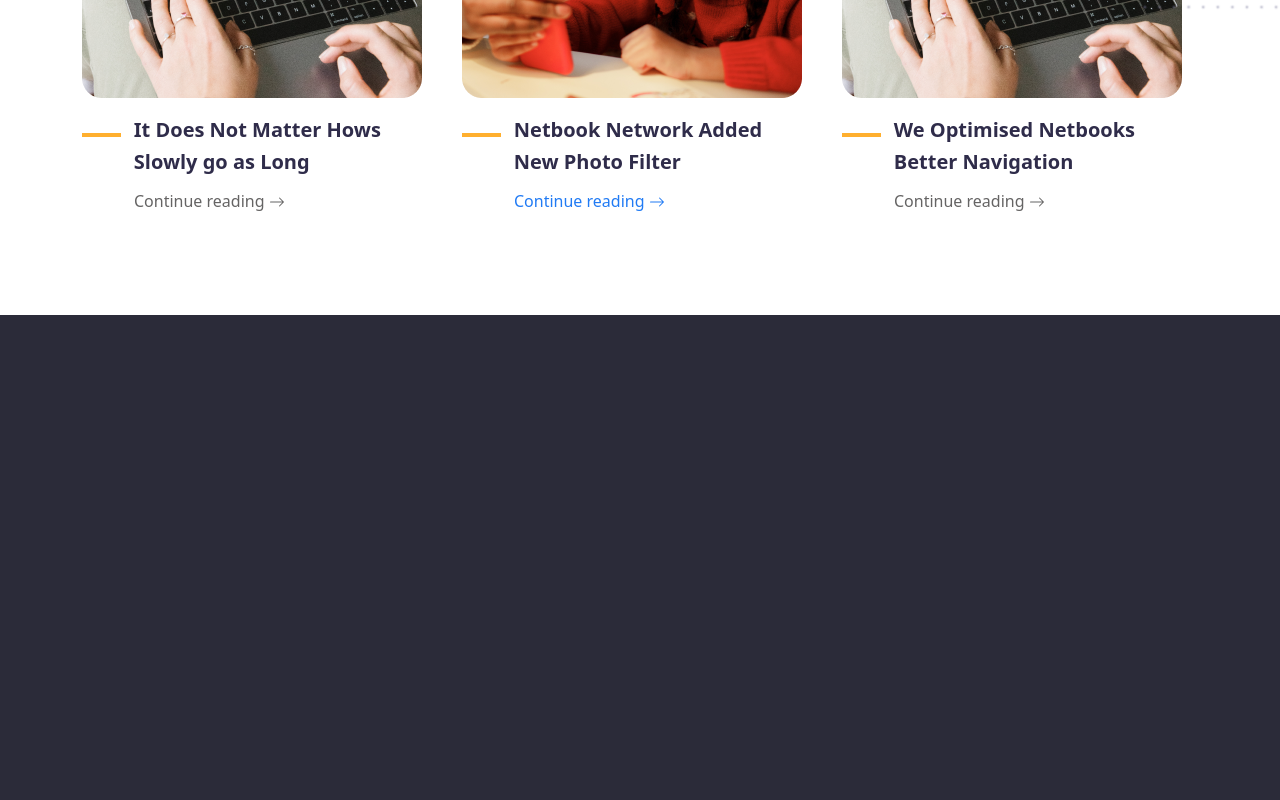
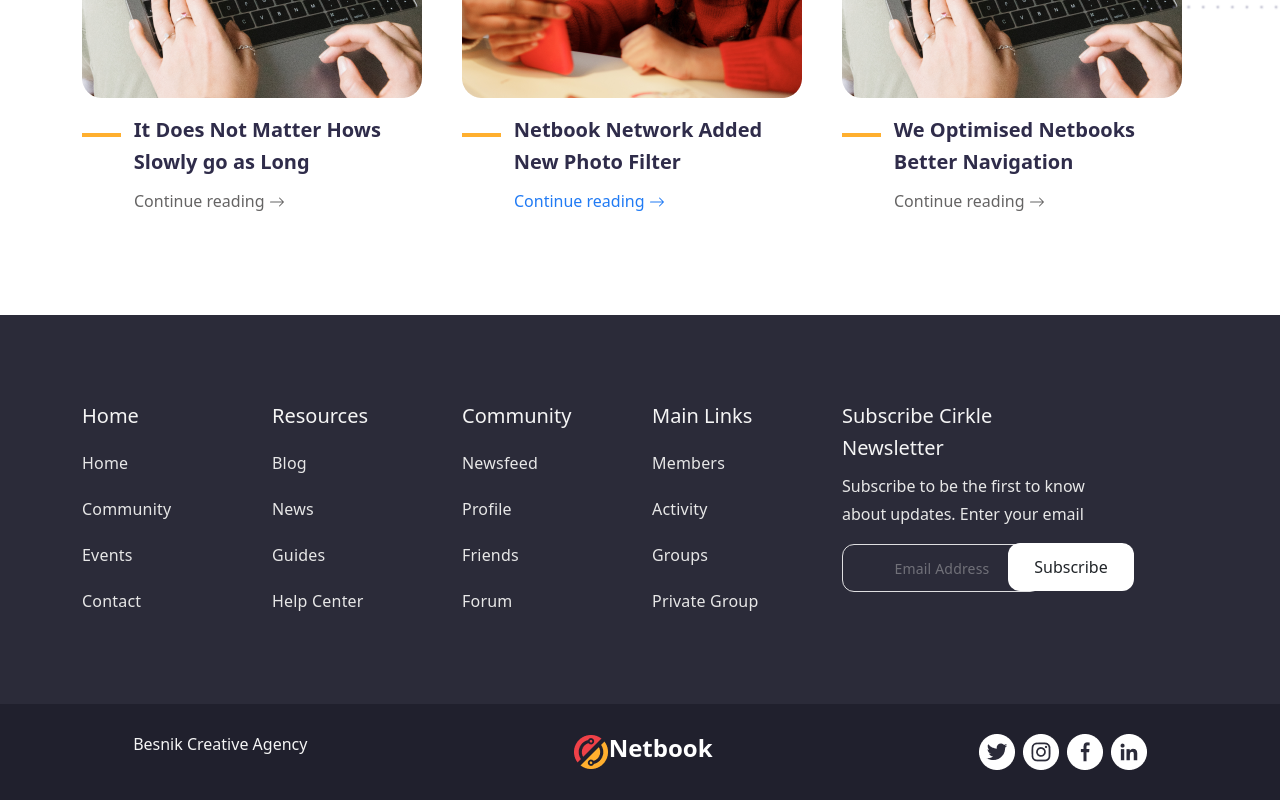
Before and after one commit to DerrickOdhiambo/Landing-page, a React (Create React App) app: page / in a window 1280 px wide. Shown: the part 5298-6098 px from the top of the page. Built offline with nearby package versions, Linux system fonts and the light colour scheme.

Commit message:
finishing up on the footer

```diff
--- a/src/components/Footer.js
+++ b/src/components/Footer.js
@@ -1,10 +1,107 @@
 import React from 'react';
 import '../styles/footer.scss';
+import { Link } from 'react-router-dom';
 
 const Footer = () => {
 	return (
 		<React.Fragment>
-			<section className='footer'></section>
+			<section className='footer'>
+				<div className='container footer-top'>
+					<div className='row'>
+						<div className='col-md-2'>
+							<h4>Home</h4>
+							<ul>
+								<li>
+									<Link to=''>Home</Link>
+								</li>
+								<li>
+									<Link to=''>Community</Link>
+								</li>
+								<li>
+									<Link to=''>Events</Link>
+								</li>
+								<li>
+									<Link to=''>Contact</Link>
+								</li>
+							</ul>
+						</div>
+						<div className='col-md-2'>
+							<h4>Resources</h4>
+							<ul>
+								<li>
+									<Link to=''>Blog</Link>
+								</li>
+								<li>
+									<Link to=''>News</Link>
+								</li>
+								<li>
+									<Link to=''>Guides</Link>
+								</li>
+								<li>
+									<Link to=''>Help Center</Link>
+								</li>
+							</ul>
+						</div>
+						<div className='col-md-2'>
+							<h4>Community</h4>
+							<ul>
+								<li>
+									<Link to=''>Newsfeed</Link>
+								</li>
+								<li>
+									<Link to=''>Profile</Link>
+								</li>
+								<li>
+									<Link to=''>Friends</Link>
+								</li>
+								<li>
+									<Link to=''>Forum</Link>
+								</li>
+							</ul>
+						</div>
+						<div className='col-md-2'>
+							<h4>Main Links</h4>
+							<ul>
+								<li>
+									<Link to=''>Members</Link>
+								</li>
+								<li>
+									<Link to=''>Activity</Link>
+								</li>
+								<li>
+									<Link to=''>Groups</Link>
+								</li>
+								<li>
+									<Link to=''>Private Group</Link>
+								</li>
+							</ul>
+						</div>
+						<div className='col-md-4'>
+							<h4>
+								Subscribe Cirkle <br /> Newsletter
+							</h4>
+							<p>
+								Subscribe to be the first to know <br /> about updates. Enter
+								your email
+							</p>
+							<input type='email' placeholder='Email Address' />
+							<button className='btn'>Subscribe</button>
+						</div>
+					</div>
+				</div>
+				<div className='footer-bottom'>
+					<div>
+						<p>Besnik Creative Agency</p>
+					</div>
+					<div className='footer-logo'>
+						<img src='images/Group.png' alt='' />
+						<h3>Netbook</h3>
+					</div>
+					<div>
+						<img src='images/socials.png' alt='' />
+					</div>
+				</div>
+			</section>
 		</React.Fragment>
 	);
 };
--- a/src/styles/footer.scss
+++ b/src/styles/footer.scss
@@ -2,4 +2,92 @@
 	height: 485px;
 	width: 100%;
 	background: #2b2b39;
+	color: whitesmoke;
+	position: relative;
+	.footer-top {
+		height: 389px;
+		margin: auto;
+		.row {
+			h4 {
+				font-weight: 500;
+				font-size: 20px;
+				line-height: 20px;
+				line-height: 32px;
+				margin-top: 5.3rem;
+			}
+			.col-md-2 {
+				ul {
+					margin: 0;
+					padding: 0;
+					li {
+						list-style-type: none;
+						a {
+							text-decoration: none;
+							font-weight: 400;
+							font-size: 16px;
+							line-height: 46px;
+							letter-spacing: 0.0125em;
+							color: #e7e7e7;
+						}
+					}
+				}
+			}
+			.col-md-4 {
+				p {
+					font-weight: 400;
+					font-size: 16px;
+					line-height: 28px;
+					color: #e7e7e7;
+				}
+				input {
+					width: 200px;
+					height: 48px;
+					border: 1px solid rgba(255, 255, 255, 0.85);
+					box-sizing: border-box;
+					border-radius: 12px;
+					position: relative;
+					background: transparent;
+				}
+				::placeholder {
+					font-weight: 400;
+					font-size: 14px;
+					line-height: 12px;
+					text-align: center;
+					letter-spacing: 0.0125em;
+					color: #717179;
+				}
+				button {
+					position: absolute;
+					width: 126px;
+					height: 48px;
+					background: #ffffff;
+					border-radius: 12px;
+					top: 228px;
+					left: 1008px;
+				}
+			}
+		}
+	}
+	.footer-bottom {
+		background: #20202d;
+		display: flex;
+		justify-content: space-around;
+		align-items: center;
+		.footer-logo {
+			display: flex;
+			align-items: center;
+			h3 {
+				font-weight: 600;
+				font-size: 24px;
+				line-height: 24px;
+				color: #ffffff;
+			}
+		}
+	}
 }
+.footer-bottom {
+	position: absolute;
+	width: 100%;
+	bottom: 0;
+	height: 96px;
+}
```
Also changed, not shown: public/images/Group.png (added), public/images/socials.png (added).
